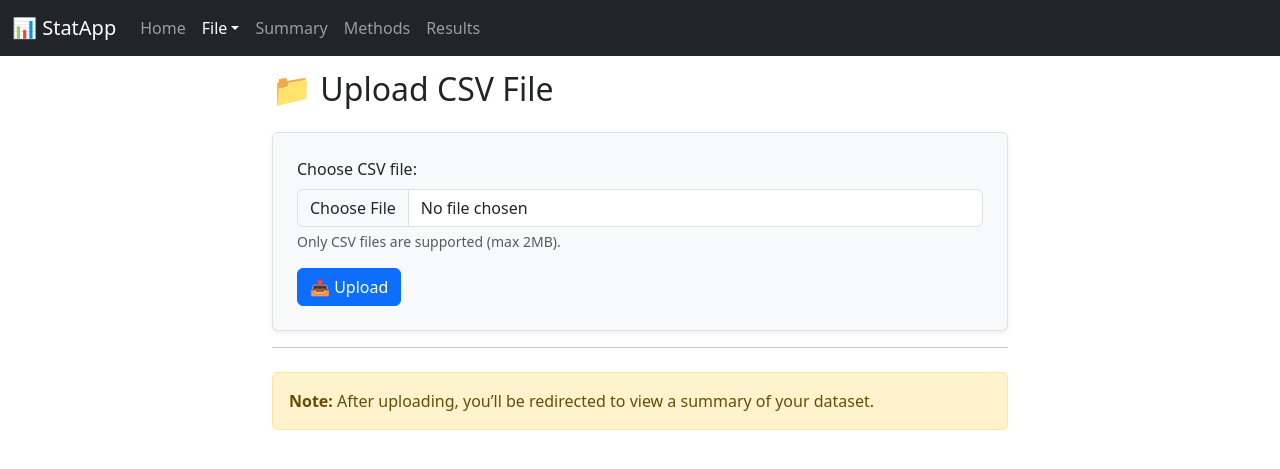
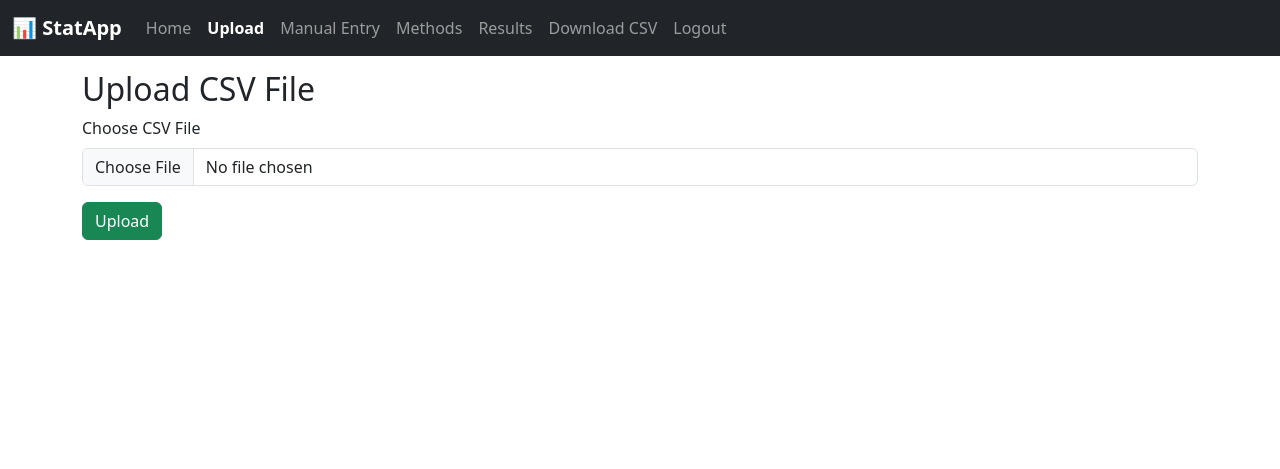
Before and after one commit to Kidanedg/stat-decision-maker, a Flask app: page /upload in a window 1280 px wide. Shown: the top 469 px of the page. Run offline with Flask 3, Linux system fonts and the light colour scheme; a user stored in the database is signed in.

Commit message:
Update upload.html

```diff
--- a/templates/upload.html
+++ b/templates/upload.html
@@ -1,24 +1,11 @@
-{% extends "layout.html" %}
+{% extends "base.html" %}
 {% block content %}
-<div class="row">
-  <div class="col-md-8 offset-md-2">
-    <h2 class="mb-4">📁 Upload CSV File</h2>
-
-    <form method="POST" enctype="multipart/form-data" class="border p-4 shadow-sm bg-light rounded">
-      <div class="mb-3">
-        <label for="file" class="form-label">Choose CSV file:</label>
-        <input class="form-control" type="file" name="file" id="file" accept=".csv" required>
-        <div class="form-text">Only CSV files are supported (max 2MB).</div>
-      </div>
-
-      <button type="submit" class="btn btn-primary">📤 Upload</button>
-    </form>
-
-    <hr>
-
-    <div class="alert alert-warning mt-4">
-      <strong>Note:</strong> After uploading, you’ll be redirected to view a summary of your dataset.
-    </div>
+<h2>Upload CSV File</h2>
+<form method="POST" enctype="multipart/form-data">
+  <div class="mb-3">
+    <label for="file" class="form-label">Choose CSV File</label>
+    <input type="file" name="file" class="form-control" id="file" required>
   </div>
-</div>
+  <button type="submit" class="btn btn-success">Upload</button>
+</form>
 {% endblock %}
```
